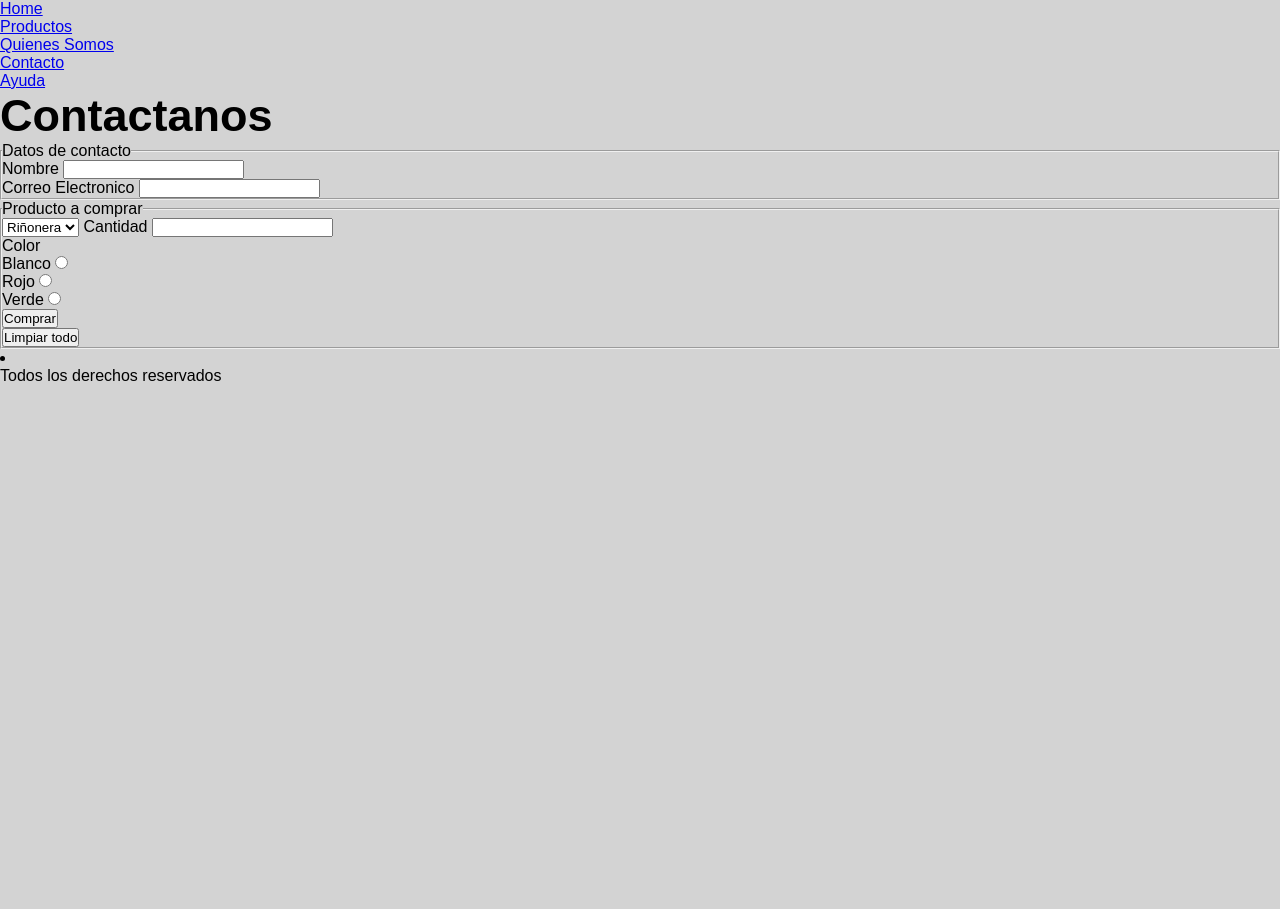
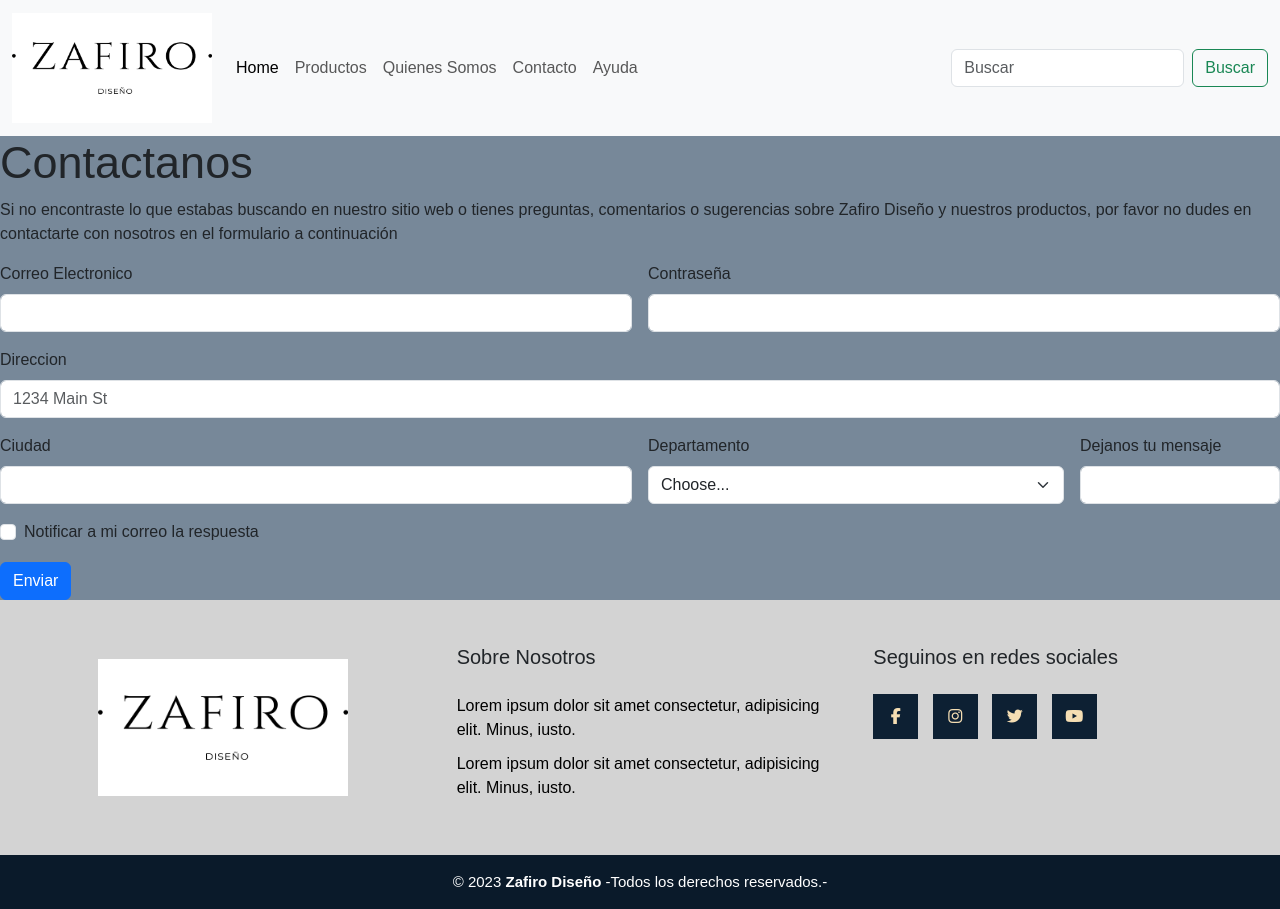
Before and after one commit to francogilcomesana/Zafiro-Dise-o, a plain HTML site: page pages/contacto.html in a window 1280 px wide. Before the commit the page ends 800 px from the top, so only its background shows below. Drawn offline with nearby package versions, Linux system fonts and the light colour scheme.

Commit message:
commit final

```diff
--- a/CSS/style.css
+++ b/CSS/style.css
@@ -129,6 +129,11 @@ h2 {
     font-size: 15px;
 
 }
+.Subtitulo{
+    text-align: center;
+    margin: 10px;
+
+}
 
   @media screen and (max-width:480px){
 
@@ -138,15 +143,12 @@ h2 {
         grid-gap: 30px;
         padding: 35px 0px;
     }
-    modal.dialog{
-        width: 82px;
-
-    }
-    .d-lg-none{
-
-    }
-
-
+    fieldset{
+        min-width: 0;
+        padding: 10%;
+        margin: 0;
+        border: 0;
+     }
 
 
   }
@@ -155,5 +157,5 @@ h2 {
   /*** Fondo pagina contacto ***/
 
   .fondoContacto {
-    background-color: lightgrey;
+    background-color: lightslategray;
   }
--- a/pages/contacto.html
+++ b/pages/contacto.html
@@ -1,68 +1,139 @@
 <!DOCTYPE html>
 <html lang="en">
+
 <head>
     <meta charset="UTF-8">
     <meta http-equiv="X-UA-Compatible" content="IE=edge">
     <meta name="viewport" content="width=device-width, initial-scale=1.0">
+    <!---Bootstrap-->
+    <link href="https://cdn.jsdelivr.net/npm/bootstrap@5.3.0-alpha1/dist/css/bootstrap.min.css" rel="stylesheet"
+        integrity="sha384-GLhlTQ8iRABdZLl6O3oVMWSktQOp6b7In1Zl3/Jr59b6EGGoI1aFkw7cmDA6j6gD" crossorigin="anonymous">
     <link rel="stylesheet" href="../CSS/style.css">
+    <script src="https://kit.fontawesome.com/f4957d2517.js" crossorigin="anonymous"></script>
+    <script src="https://kit.fontawesome.com/70c682a6d6.js" crossorigin="anonymous"></script>
     <title>Contacto</title>
 </head>
+
 <body class="fondoContacto">
-    <nav>
-        <ul>
-            <li><a href="../index.html">Home</a></li>
-            <li><a href="../productos.html">Productos</a></li>
-            <li><a href="../quienes-somos.html">Quienes Somos</a></li>
-            <li><a href="#">Contacto</a></li>
-            <li><a href="../ayuda.html">Ayuda</a></li>
-        </ul>
+    <header>
+        <nav class="navbar navbar-expand-lg bg-body-tertiary">
+            <div class="container-fluid">
+                <a class="navbar-brand" href="#"><img src="../images/ZAFIROnuevo.png" alt=""></a>
+                <button class="navbar-toggler" type="button" data-bs-toggle="collapse"
+                    data-bs-target="#navbarSupportedContent" aria-controls="navbarSupportedContent"
+                    aria-expanded="false" aria-label="Toggle navigation">
+                    <span class="navbar-toggler-icon"></span>
+                </button>
+                <div class="collapse navbar-collapse" id="navbarSupportedContent">
+                    <ul class="navbar-nav me-auto mb-2 mb-lg-0">
+                        <li class="nav-item">
+                            <a class="nav-link active" aria-current="page" href="../index.html">Home</a>
+                        </li>
+                        <li class="nav-item">
+                            <a class="nav-link" href="./pages/productos.html">Productos</a>
+                        </li>
+                        <li class="nav-item">
+                            <a class="nav-link" href="./pages/quienes-somos.html">Quienes Somos</a>
+                        </li>
+                        </li>
+                        <li class="nav-item">
+                            <a class="nav-link" href="#">Contacto</a>
+                        </li>
+                        <li class="nav-item">
+                            <a class="nav-link" href="./pages/ayuda.html">Ayuda</a>
+                        </li>
+                    </ul>
+                    <form class="d-flex" role="search">
+                        <input class="form-control me-2" type="search" placeholder="Buscar" aria-label="Search">
+                        <button class="btn btn-outline-success" type="submit">Buscar</button>
+                    </form>
+                </div>
+            </div>
+        </nav>
+    </header>
+    <div>
+        <h2 class="titulo">Contactanos</h2>
+        <p>Si no encontraste lo que estabas buscando en nuestro sitio web o tienes preguntas, comentarios o sugerencias
+            sobre Zafiro Diseño y nuestros productos, por favor no dudes en contactarte con nosotros en el
+            formulario a continuación</p>
+
+            <form class="row g-3">
+                <div class="col-md-6">
+                  <label for="inputEmail4" class="form-label">Correo Electronico</label>
+                  <input type="email" class="form-control" id="inputEmail4">
+                </div>
+                <div class="col-md-6">
+                  <label for="inputPassword4" class="form-label">Contraseña</label>
+                  <input type="password" class="form-control" id="inputPassword4">
+                </div>
+                <div class="col-12">
+                  <label for="inputAddress" class="form-label">Direccion</label>
+                  <input type="text" class="form-control" id="inputAddress" placeholder="1234 Main St">
+                </div>
+                <div class="col-md-6">
+                  <label for="inputCity" class="form-label">Ciudad</label>
+                  <input type="text" class="form-control" id="inputCity">
+                </div>
+                <div class="col-md-4">
+                  <label for="inputState" class="form-label">Departamento</label>
+                  <select id="inputState" class="form-select">
+                    <option selected>Choose...</option>
+                    <option>...</option>
+                  </select>
+                </div>
+                <div class="col-md-2">
+                  <label for="Mensaje" class="form-label">Dejanos tu mensaje</label>
+                  <input type="text" class="form-control" id="Mensaje">
+                </div>
+                <div class="col-12">
+                  <div class="form-check">
+                    <input class="form-check-input" type="checkbox" id="gridCheck">
+                    <label class="form-check-label" for="gridCheck">
+                      Notificar a mi correo la respuesta
+                    </label>
+                  </div>
+                </div>
+                <div class="col-12">
+                  <button type="submit" class="btn btn-primary">Enviar</button>
+                </div>
+              </form>
+
+    </div>
 
 
-    </nav>
-    <div>
-        <h2>Contactanos</h2>
+    <footer class="pie-pagina">
+        <div class="grupo-1">
+            <div class="box">
+                <figure>
+                    <a href="#">
+                        <img src="../images/ZAFIROnuevo.png" alt="logodezafiro">
+                    </a>
+                </figure>
+            </div>
+            <div class="box">
+                <h2>Sobre Nosotros</h2>
+                <p>Lorem ipsum dolor sit amet consectetur, adipisicing elit. Minus, iusto.</p>
+                <p>Lorem ipsum dolor sit amet consectetur, adipisicing elit. Minus, iusto.</p>
 
-     <form>
-        <fieldset>
-            <legend>Datos de contacto</legend>
-        <label for="nombre">Nombre</label>
-        <input type="text" id="Nombre">
-        <br>
-        <label for="email">Correo Electronico</label>
-        <input type="text" id="email" required>
-        </fieldset>
-        <fieldset>
-            <legend>Producto a comprar</legend>
-            <select name="Producto" id="Producto">
-                <option value="Riñonera">Riñonera</option>
-                <option value="Cartera">Cartera</option>
-                <option value="Billetera">Billetera</option>
-            </select>
-            <label for="cantidad">Cantidad</label>
-            <input type="number" name="cantidad" id="cantidad">
-            <br>
-            <p>Color</p>
-            <label for="color">Blanco</label>
-            <input type="radio" name="color" id="color">
-            <br>
-            <label for="color">Rojo</label>
-            <input type="radio" name="color" id="color">
-            <br>
-            <label for="color">Verde</label>
-            <input type="radio" name="color" id="color">
-            <br>
-            <input type="submit" value="Comprar">
-            <br>
-            <input type="reset" value="Limpiar todo">
+            </div>
+            <div class="box">
+                <h2>Seguinos en redes sociales</h2>
+                <div class="red-social">
+                    <a href="#" class="fa fa-facebook"></a>
+                    <a href="#" class="fa fa-instagram"></a>
+                    <a href="#" class="fa fa-twitter"></a>
+                    <a href="#" class="fa fa-youtube"></a>
+                </div>
+            </div>
+        </div>
+        <div class="grupo-2">
+            <small>&copy; 2023 <b>Zafiro Diseño</b> -Todos los derechos reservados.-</small>
 
-        </fieldset>
-     </form>
+        </div>
+    </footer>
+    <script src="https://cdn.jsdelivr.net/npm/bootstrap@5.3.0-alpha1/dist/js/bootstrap.bundle.min.js"
+        integrity="sha384-w76AqPfDkMBDXo30jS1Sgez6pr3x5MlQ1ZAGC+nuZB+EYdgRZgiwxhTBTkF7CXvN"
+        crossorigin="anonymous"></script>
+</body>
 
-    </div>
-    <footer>
-        <li>
-            <p>Todos los derechos reservados</p>
-        </li>
-    </footer>
-</body>
 </html>
```
Also changed, not shown: index.html (+1 -0 lines).
